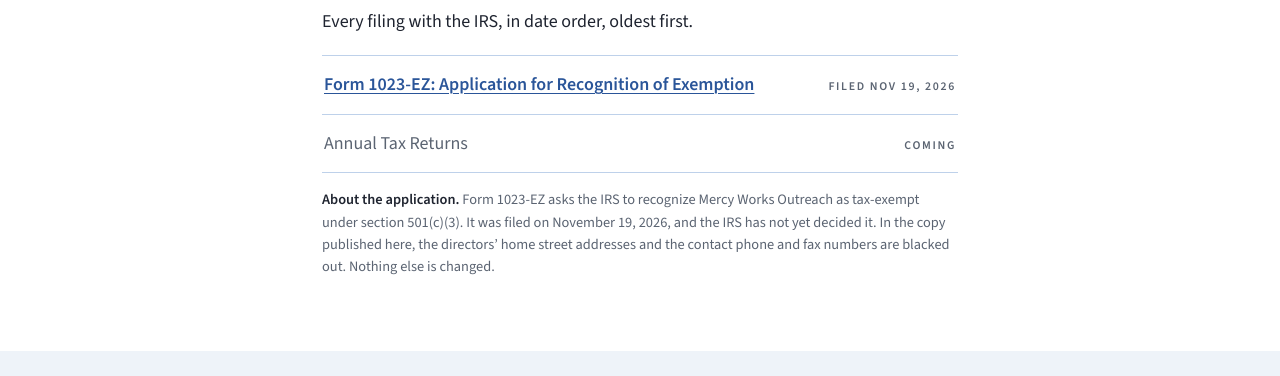
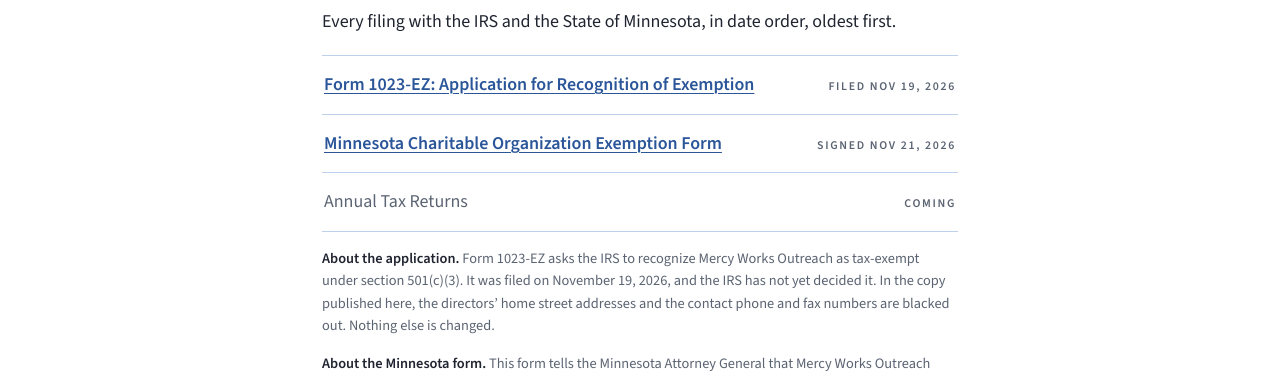
Before and after one commit to dlb1177/mercyworksoutreach, a plain HTML site: page tax-documents/index.html in a window 1280 px wide. Shown: the part 529-905 px from the top of the page. Drawn offline with Linux system fonts and the light colour scheme.

Commit message:
Publish the Minnesota Charitable Organization Exemption Form
Signed by both officers Nov 21, 2026. Listed on Tax Documents, with a note
that it concerns charity registration, not taxes. Email addresses redacted.

Co-Authored-By: Claude Fable 5.2 <noreply@anthropic.com>

```diff
--- a/tax-documents/index.html
+++ b/tax-documents/index.html
@@ -4,7 +4,7 @@
   <meta charset="utf-8">
   <meta name="viewport" content="width=device-width, initial-scale=1">
   <title>Tax Documents — Mercy Works Outreach</title>
-  <meta name="description" content="Tax filings of Mercy Works Outreach, in date order.">
+  <meta name="description" content="Tax and state filings of Mercy Works Outreach, in date order.">
   <link rel="icon" href="/favicon.ico" sizes="any">
   <link rel="icon" href="/favicon.svg" type="image/svg+xml">
   <link rel="icon" type="image/png" sizes="32x32" href="/favicon-32x32.png">
@@ -32,13 +32,15 @@
 
     <main>
       <h1 class="title">Tax Documents</h1>
-      <p>Every filing with the IRS, in date order, oldest first.</p>
+      <p>Every filing with the IRS and the State of Minnesota, in date order, oldest first.</p>
 
       <ul class="rows">
         <li><a href="../documents/tax/2026-11-19-form-1023-ez.pdf" target="_blank" rel="noopener">Form 1023-EZ: Application for Recognition of Exemption</a> <span class="meta">Filed Nov 19, 2026</span></li>
+        <li><a href="../documents/tax/2026-11-21-mn-charity-registration-exemption.pdf" target="_blank" rel="noopener">Minnesota Charitable Organization Exemption Form</a> <span class="meta">Signed Nov 21, 2026</span></li>
         <li><span class="pending">Annual Tax Returns</span> <span class="meta">Coming</span></li>
       </ul>
       <p class="note"><strong>About the application.</strong> Form 1023-EZ asks the IRS to recognize Mercy Works Outreach as tax-exempt under section 501(c)(3). It was filed on November 19, 2026, and the IRS has not yet decided it. In the copy published here, the directors&rsquo; home street addresses and the contact phone and fax numbers are blacked out. Nothing else is changed.</p>
+      <p class="note"><strong>About the Minnesota form.</strong> This form tells the Minnesota Attorney General that Mercy Works Outreach does not have to register as a soliciting charity, because it is run wholly by volunteers, uses no professional fundraiser and does not expect more than $25,000 in contributions in a year. It is about registration, not taxes. Personal email addresses in the signing record are blacked out.</p>
     </main>
 
   </div>
```
Also changed, not shown: 2 other files.
